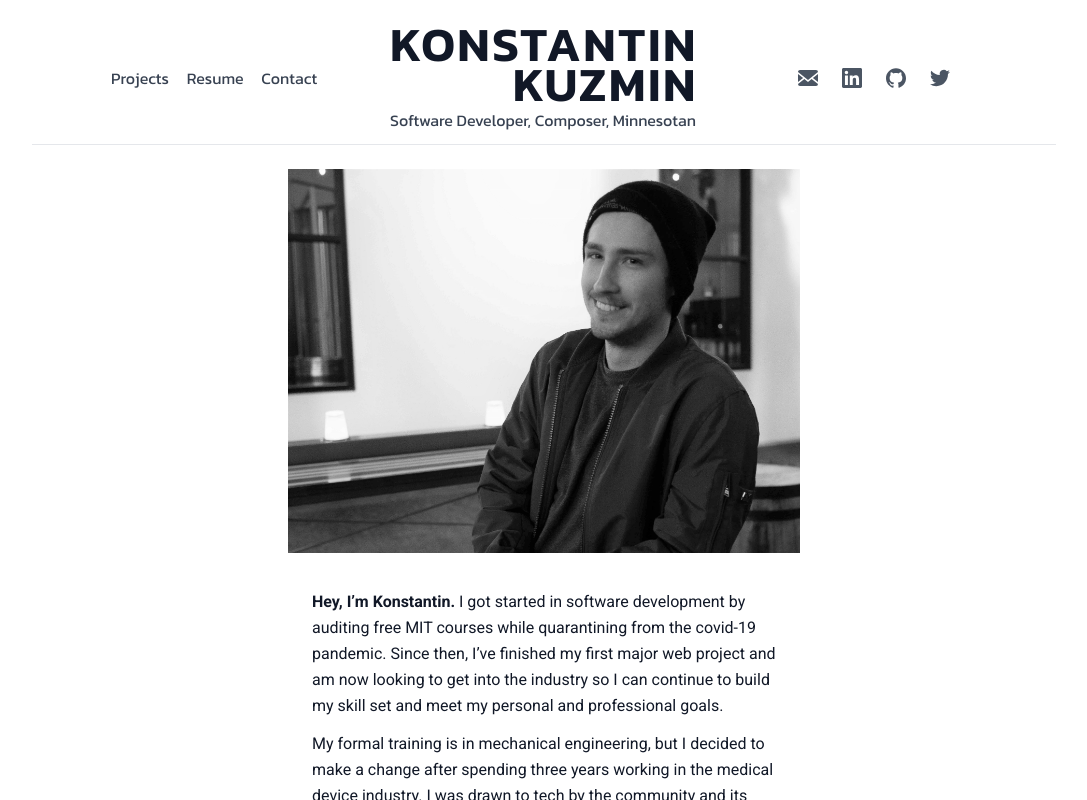
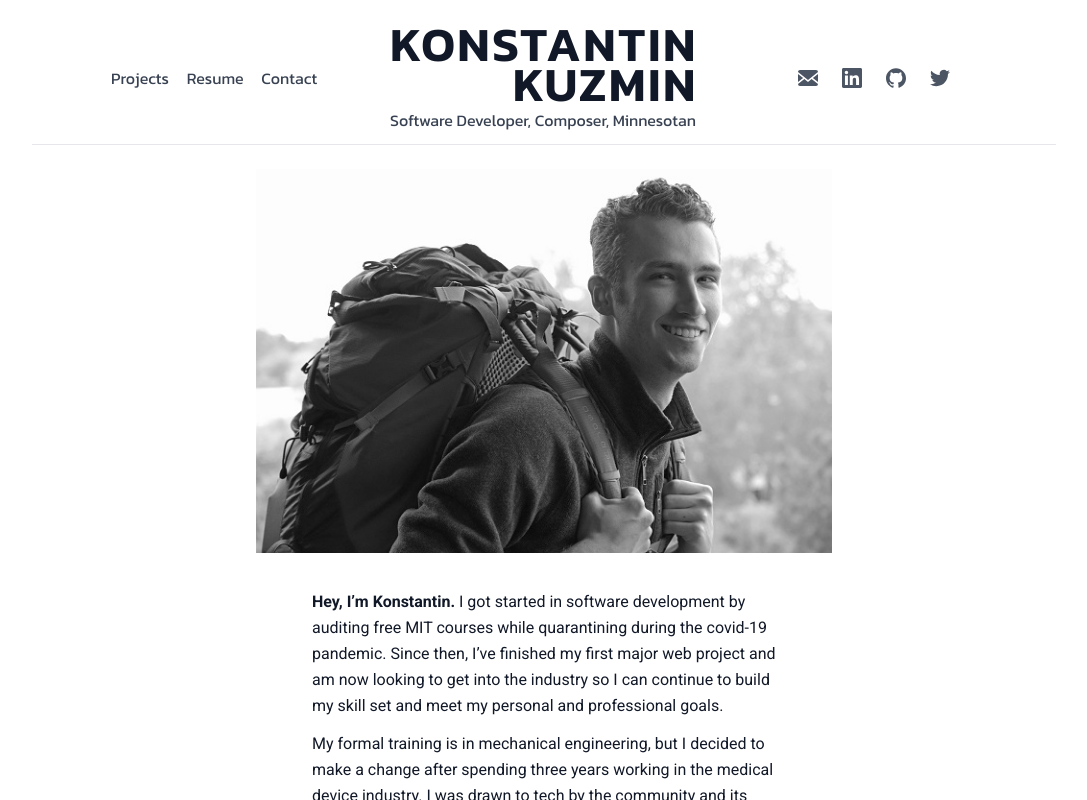
Before and after one commit to Kuzmink13/konstantin-kuzmin-dot-com-old, a React (Create React App) app: page / in a window 1280 px wide. Shown: the whole page, without its empty margins (96-1183 px from the left). Built offline with nearby package versions, Linux system fonts and the light colour scheme.

Commit message:
Updated home page

```diff
--- a/src/components/Home.jsx
+++ b/src/components/Home.jsx
@@ -10,12 +10,12 @@ export default function Home() {
       <img
         className="max-h-96 mx-auto my-3"
         alt="Konstantin Smiling"
-        src="./pryes_grayscale.jpg"
+        src="./backpack_grayscale_sm.jpg"
       ></img>
       <div className="sm:leading-relaxed max-w-lg mx-auto p-6 mb-8">
         <p className="pb-3">
           <strong>Hey, I’m Konstantin.</strong> I got started in software
-          development by auditing free MIT courses while quarantining from the
+          development by auditing free MIT courses while quarantining during the
           covid-19 pandemic. Since then, I’ve finished my first major web
           project and am now looking to get into the industry so I can continue
           to build my skill set and meet my personal and professional goals.
```
Also changed, not shown: public/backpack_grayscale_sm.jpg (added).
